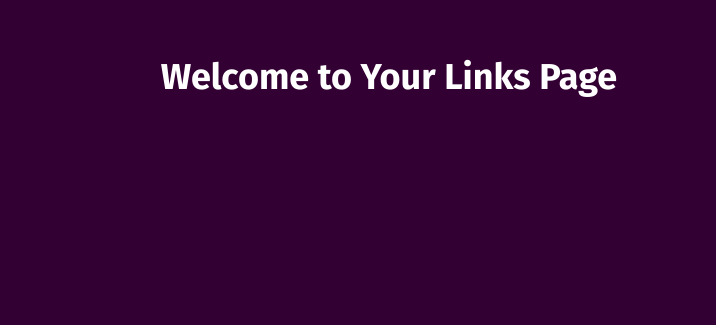
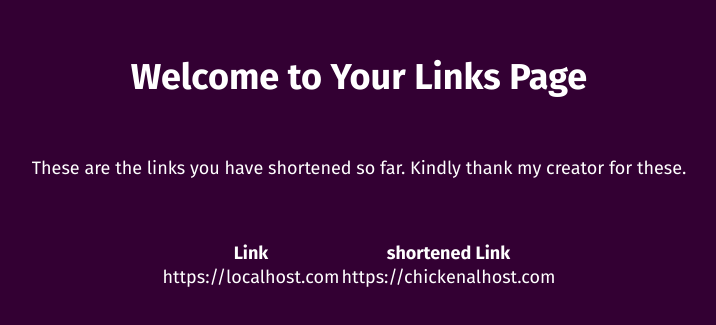
Before and after one commit to heisdeku/shorten-it, a React (Create React App) app: page /mylinks in a window 1280 px wide. Shown: the part 105-430 px from the top of the page, without its empty margins (281-997 px from the left). Built offline with nearby package versions, Linux system fonts and the light colour scheme.

Commit message:
feat:: logic for local storage and bug fix of state

```diff
--- a/src/App.css
+++ b/src/App.css
@@ -17,7 +17,7 @@
 
 .container__landing {
     margin: 0 20px;
-    width: 80%;
+    width: 95%;
 }
 
 .bg {
@@ -95,9 +95,6 @@ button:hover {
 }
 
 @media (min-width: 992px) {
-    .container {
-        margin-left: 80px;
-    }
     input {
         height: 55px;
     }
--- a/src/Components/Button.js
+++ b/src/Components/Button.js
@@ -1,8 +1,13 @@
 import React from 'react'
 
-function Button() {
+function Button({buttonClick}) {
   return (
-    <button type="submit">Shorten Link</button>
+    <button
+      type="submit"
+      onClick={buttonClick}
+    >
+      Shorten Link
+    </button>
   )
 }
 
--- a/src/Components/Form.js
+++ b/src/Components/Form.js
@@ -8,14 +8,16 @@ class Form extends React.Component {
     url: PropTypes.string,
   }
   render() {
-    const { onSubmit, url, updateBox } = this.props;
+    const { onSubmit, url, updateBox, onSubmitButtonClick } = this.props;
     return (
       <form onSubmit={onSubmit}>
         <InputBox
             onChange={updateBox}
             value={url}
           />
-        <Button />
+        <Button
+          buttonClick={onSubmitButtonClick}
+        />
       </form>
     )
   }
--- a/src/pages/Home.js
+++ b/src/pages/Home.js
@@ -26,17 +26,21 @@ class Home extends React.Component {
       body: 'url=' + link
     })
       .then(response => {
-        if (response.status >= 400 && response.status <= 500) {
-          console.log('Error while giving wrong parameter')
-        }
         return response.json()
       })
       .then(result => {
           let result_url = result.result_url
-          console.log(result_url)
           this.setState({ result_url })
       })
       .catch(error => console.log(error))
+
+  }
+  storeLinks = () => {
+    const { url, result_url } = this.state;
+    let urlArray = []
+    urlArray.push(url)
+    localStorage.setItem("url", urlArray)
+    localStorage.setItem("result", [result_url])
   }
   render() {
     const { result_url, url, processing } = this.state;
@@ -46,6 +50,7 @@ class Home extends React.Component {
           <h2>Shorten <span className="bg">IT</span></h2>
           <p>Shorten all your links <span className="underline">with ease</span></p>
           <Form
+            onSubmitButtonClick={this.storeLinks}
             url={url}
             onSubmit={this.shortenLink}
             updateBox={this.updateInputBox}
@@ -53,7 +58,7 @@ class Home extends React.Component {
         </div>
         <div className="container__result">
           <h3>Work So Far</h3>
-          { (result_url) ?
+          { (url && result_url) ?
               <Result
                 input={url}
                 output={result_url}
--- a/src/pages/MyLinks.js
+++ b/src/pages/MyLinks.js
@@ -1,9 +1,21 @@
 import React from 'react'
 
 function MyLinks() {
+  let answer = localStorage.getItem("url") || []
+  let result = localStorage.getItem('result') || [];
   return (
     <div className="container">
       <h1>Welcome to Your Links Page</h1>
+      <p>These are the links you have shortened so far. Kindly thank my creator for these.</p>
+      <table>
+        <th>Link</th>
+        <th>shortened Link</th>
+        <tr>
+          <td>https://localhost.com</td>
+          <td>https://chickenalhost.com</td>
+        </tr>
+      </table>
+        <p>{result}</p>
     </div>
   )
 }
```
